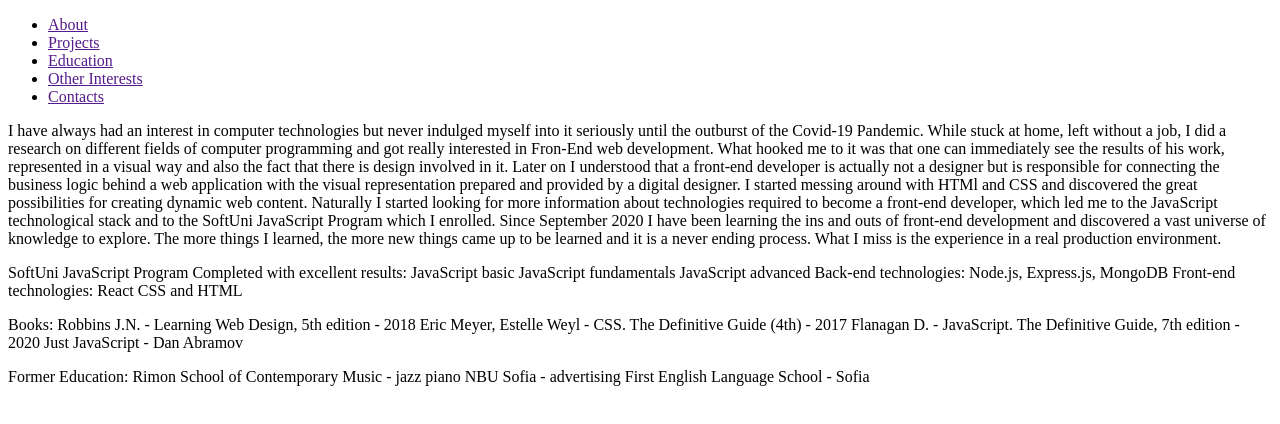
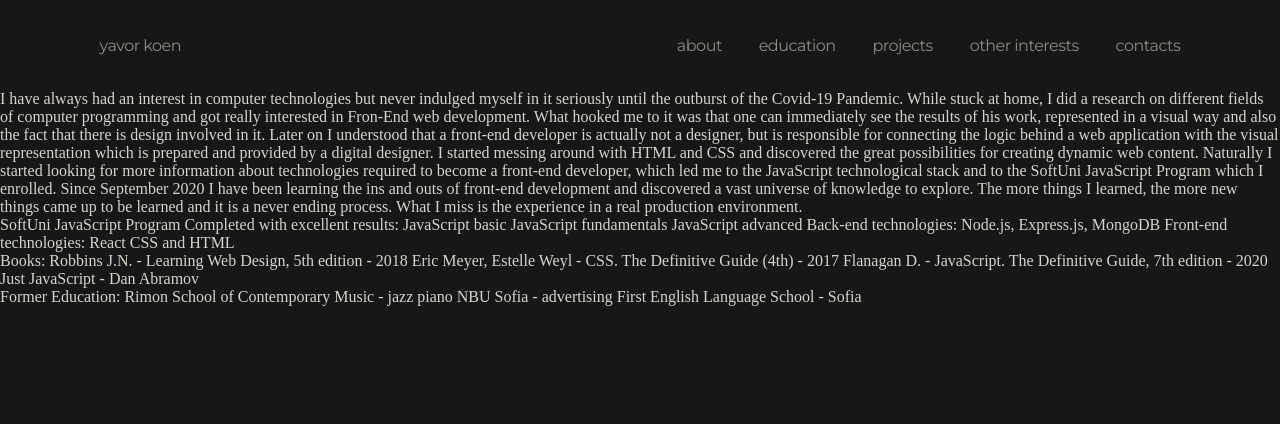
Before and after one commit to yavorkoen/yavor-koen-personal-page, a plain HTML site: page index.html in a window 1280 px wide. Drawn offline with Linux system fonts and the light colour scheme.

Commit message:
add styles to header

```diff
--- a/index.html
+++ b/index.html
@@ -4,24 +4,26 @@
     <meta charset="UTF-8">
     <meta http-equiv="X-UA-Compatible" content="IE=edge">
     <meta name="viewport" content="width=device-width, initial-scale=1.0">
+    <link rel="stylesheet" href="./styles.css">
     <title>Document</title>
 </head>
 <body>
     <header>
-        <nav>
-            <ul>
-                <li><a href="">About</a></li>
-                <li><a href="">Projects</a></li>
-                <li><a href="">Education</a></li>
-                <li><a href="">Other Interests</a></li>
-                <li><a href="">Contacts</a></li>
+        <nav class="menu">
+            <ul class="navigation">
+                <li class="logo"><a href="">yavor koen</a></li>
+                <li><a href="">about</a></li>
+                <li><a href="">education</a></li>
+                <li><a href="">projects</a></li>
+                <li><a href="">other interests</a></li>
+                <li><a href="">contacts</a></li>
             </ul>
         </nav>
     </header>
     <main>
         <article id="about">
             <p>
-                I have always had an interest in computer technologies but never indulged myself into it seriously until the outburst of the Covid-19 Pandemic. While stuck at home, left without a job, I did a research on different fields of computer programming and got really interested in Fron-End web development. What hooked me to it was that one can immediately see the results of his work, represented in a visual way and also the fact that there is design involved in it. Later on I understood that a front-end developer is actually not a designer but is responsible for connecting the business logic behind a web application with the visual representation prepared and provided by a digital designer. I started messing around with HTMl and CSS and discovered the great possibilities for creating dynamic web content. Naturally I started looking for more information about technologies required to become a front-end developer, which led me to the JavaScript technological stack and to the SoftUni JavaScript Program which I enrolled. Since September 2020 I have been learning the ins and outs of front-end development and discovered a vast universe of knowledge to explore. The more things I learned, the more new things came up to be learned and it is a never ending process. What I miss is the experience in a real production environment.
+                I have always had an interest in computer technologies but never indulged myself in it seriously until the outburst of the Covid-19 Pandemic. While stuck at home, I did a research on different fields of computer programming and got really interested in Fron-End web development. What hooked me to it was that one can immediately see the results of his work, represented in a visual way and also the fact that there is design involved in it. Later on I understood that a front-end developer is actually not a designer, but is responsible for connecting the logic behind a web application with the visual representation which is prepared and provided by a digital designer. I started messing around with HTML and CSS and discovered the great possibilities for creating dynamic web content. Naturally I started looking for more information about technologies required to become a front-end developer, which led me to the JavaScript technological stack and to the SoftUni JavaScript Program which I enrolled. Since September 2020 I have been learning the ins and outs of front-end development and discovered a vast universe of knowledge to explore. The more things I learned, the more new things came up to be learned and it is a never ending process. What I miss is the experience in a real production environment.
             </p>
         </article>
         <article id="education">
@@ -55,6 +57,9 @@
                 </p>
             </section>
         </article>
+        <article id="projects">
+
+        </article>
         <article id="other-interests">
             <section id="music">
 
--- /dev/null
+++ b/styles.css
@@ -0,0 +1,60 @@
+@import url('https://fonts.googleapis.com/css2?family=Major+Mono+Display&family=Montserrat:ital,wght@0,300;0,400;0,500;0,600;0,700;1,300;1,400;1,500;1,600;1,700&family=VT323&display=swap');
+
+* {
+    margin: 0;
+    padding: 0;
+    box-sizing: border-box;
+}
+
+body {
+    background-color: rgb(23, 23, 23);
+    color: rgb(217, 212, 203);
+}
+
+header {
+    width: 90%;
+    margin: auto;
+    padding: 2%;
+}
+
+.menu {
+    display: flex;
+    align-items: center;
+    font-family: 'Montserrat', sans-serif;
+    justify-content: space-between;
+    letter-spacing: -0.5px;
+    padding: 10px;
+    color: rgb(140, 139, 128);
+}
+
+.navigation {
+    width: 100%;
+    display: flex;
+    list-style-type: none;
+    justify-content: space-between;
+}
+
+.logo {
+    flex-basis: 50%;
+    list-style-type: none;
+}
+.menu a {
+    text-decoration: none;
+    color: inherit;
+    position: relative;
+}
+.menu a:after {
+    content: "";
+    border-bottom: solid 1px rgb(140, 139, 128);;
+    position: absolute;
+    bottom: -4px;
+    left: 0;
+    width: 100%;
+    transform: scaleX(0);
+    transform-origin: right;
+    transition: transform .2s cubic-bezier(.65,.05,.36,1);
+}
+.menu a:hover::after {
+    transform: scaleX(1);
+    transform-origin: left;
+}
```
